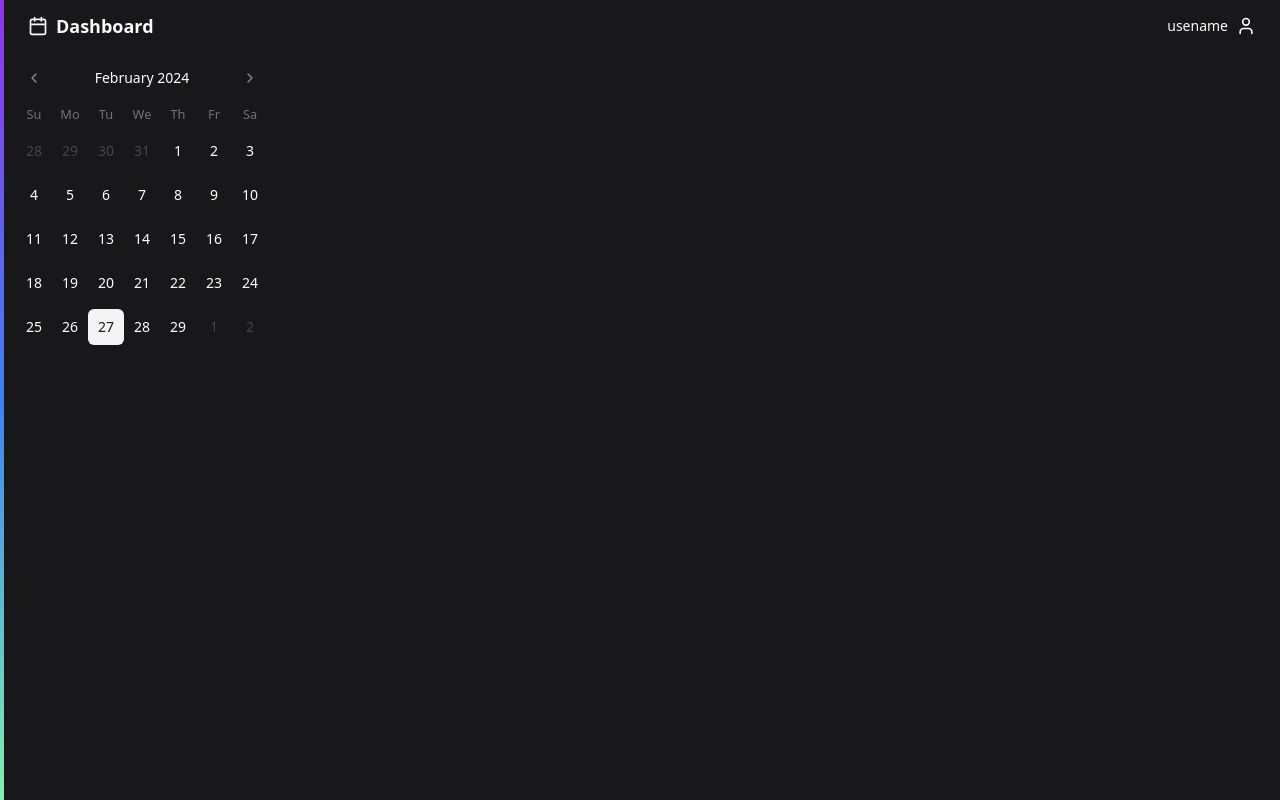
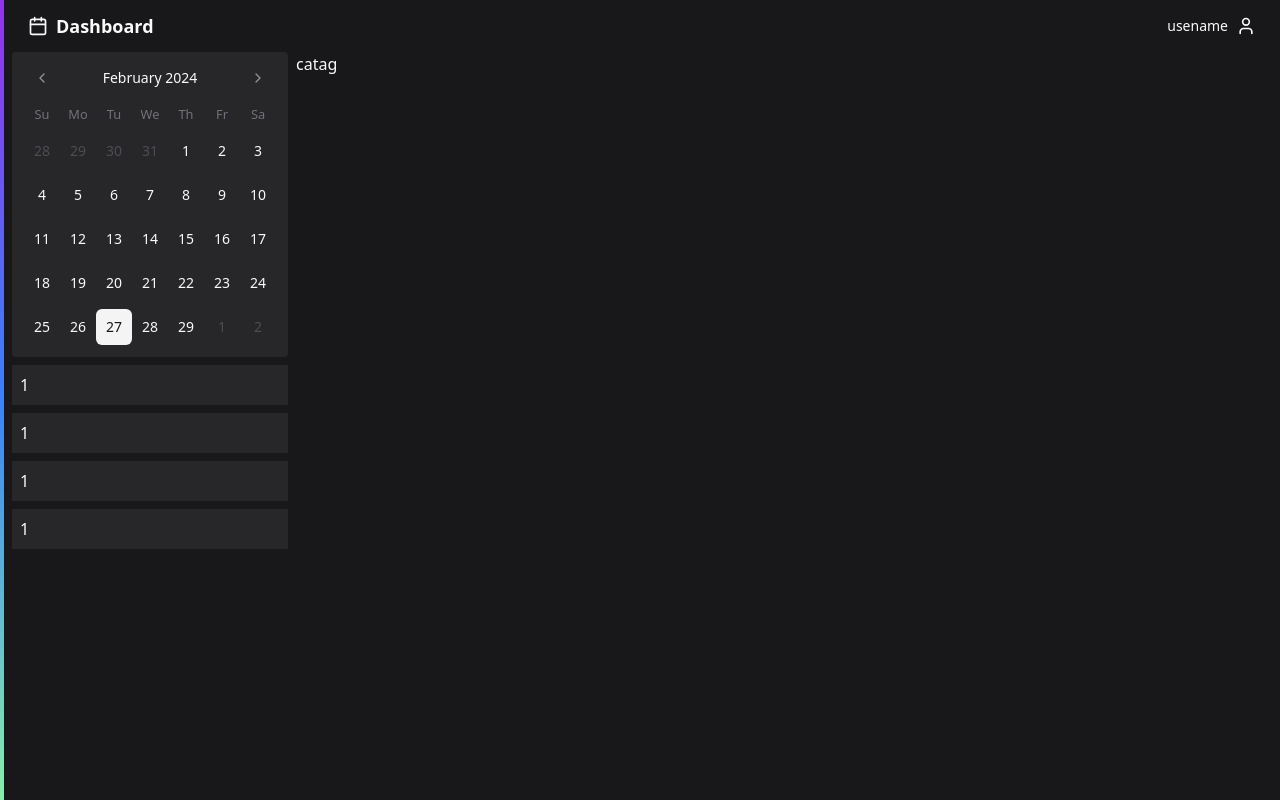
Before and after one commit to maikonalexandre/simple-calendar-schedule, a React (Vite) app in the folder packages/frontend/: page / in a window 1280 px wide. Built offline with nearby package versions, Linux system fonts and the light colour scheme.

Commit message:
feat: create dashboard page

```diff
--- a/packages/frontend/src/pages/app/dashboard.tsx
+++ b/packages/frontend/src/pages/app/dashboard.tsx
@@ -2,8 +2,16 @@ import { Calendar } from '@/components/ui/calendar'
 
 export function Dashboard() {
   return (
-    <div className="bg-zinc-900">
-      <Calendar className="text-white" />
+    <div className="flex gap-2 px-2">
+      <div className="space-y-2">
+        <Calendar className="rounded bg-zinc-800" />
+
+        <div className="bg-zinc-800 p-2">1</div>
+        <div className="bg-zinc-800 p-2">1</div>
+        <div className="bg-zinc-800 p-2">1</div>
+        <div className="bg-zinc-800 p-2">1</div>
+      </div>
+      <div>catag</div>
     </div>
   )
 }
```
